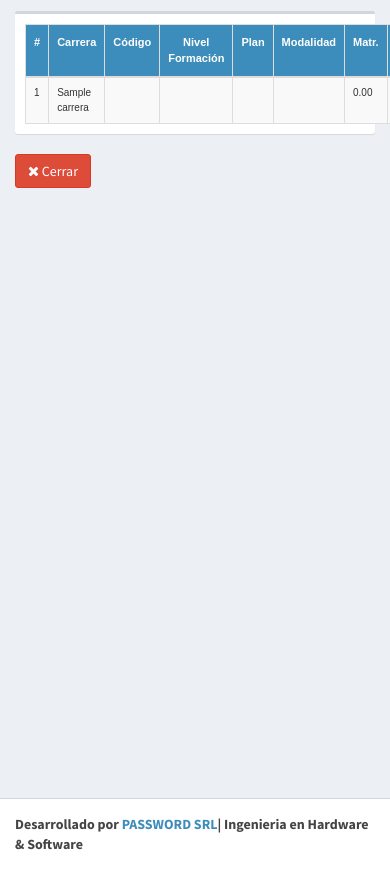
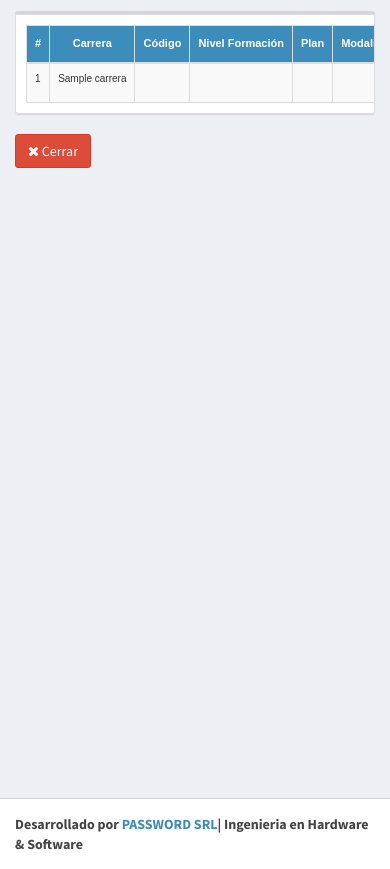
Before and after one commit to BitXad/siaac_web, a CodeIgniter app: page /siaac_web/index.php/estudiante/knotas/1 in a window 390 px wide. Shown: the part 164-1033 px from the top of the page. Run offline with CodeIgniter, Linux system fonts and the light colour scheme; tables that the repository leaves empty or names only in its code hold one stand-in row (values such as "Sample post"); data that the repository does not hold is empty.

Commit message:
table responsive kacademico

```diff
--- a/application/views/estudiante/knotas.php
+++ b/application/views/estudiante/knotas.php
@@ -26,7 +26,7 @@
     <div class="col-md-12">
         <div class="box">
 
-            <div class="box-body">
+            <div class="box-body table-responsive">
                 <table class="table table-striped" id="mitabla">
                     <tr>
                         <th>#</th>
```
